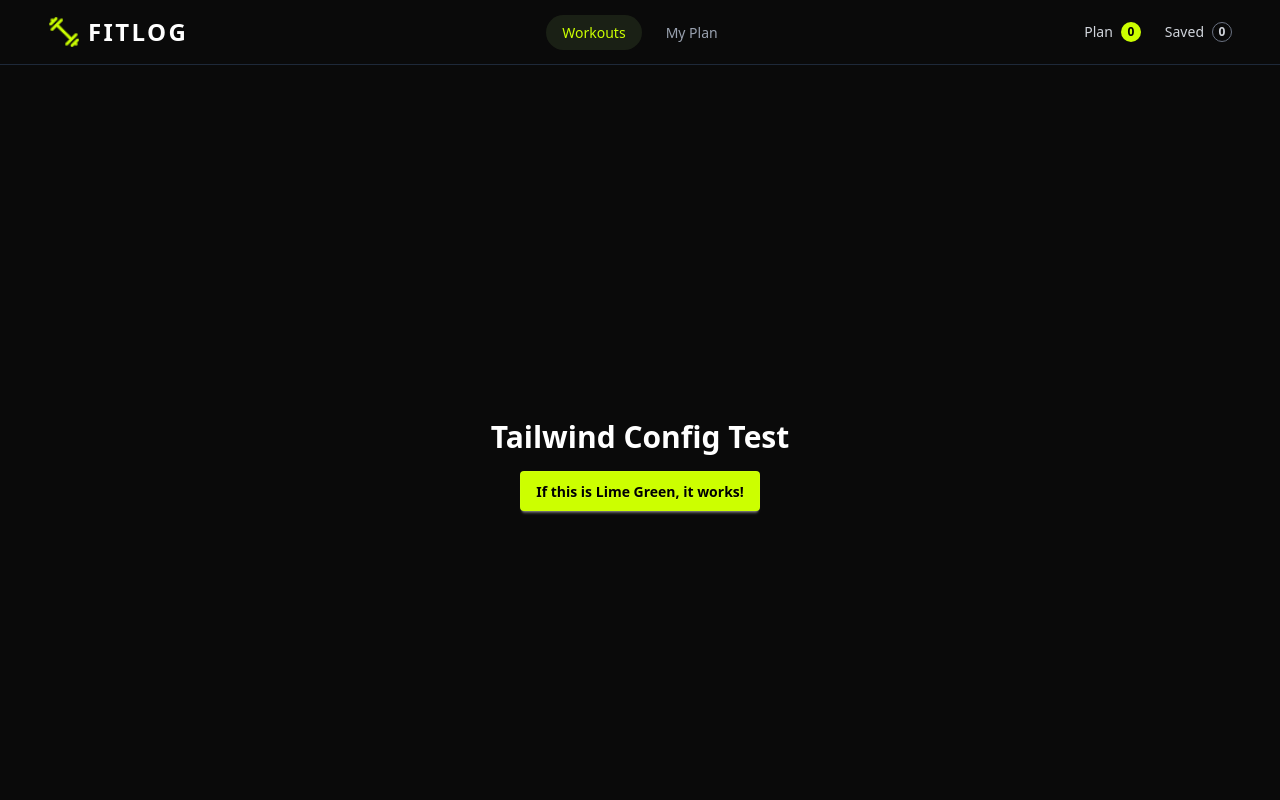
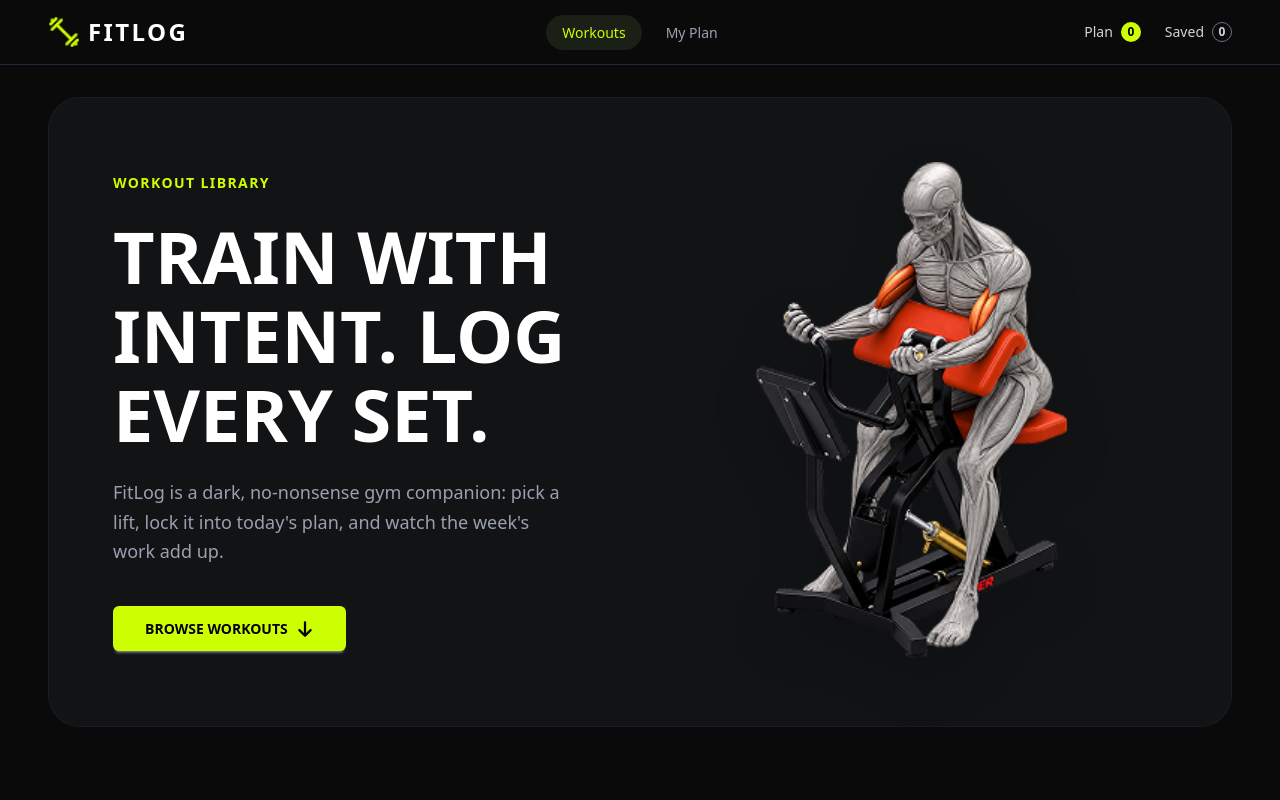
Before and after one commit to nafisasraboni/Fit_Log, a Next.js app in the folder fit-log/: page / in a window 1280 px wide. Shown: the top 800 px of the page. Built offline with nearby package versions, Linux system fonts and the light colour scheme.

Commit message:
Completed the hero section

```diff
--- a/fit-log/package.json
+++ b/fit-log/package.json
@@ -12,6 +12,7 @@
     "next": "16.3.6",
     "react": "19.2.8",
     "react-dom": "19.2.8",
+    "react-icons": "^5.7.0",
     "react-toastify": "^11.1.0"
   },
   "devDependencies": {
--- /dev/null
+++ b/fit-log/src/app/components/Hero.jsx
@@ -0,0 +1,52 @@
+'use client';
+import Image from 'next/image';
+import { FaArrowDown } from 'react-icons/fa6';
+
+export default function Hero() {
+  const scrollToLibrary = () => {
+    const librarySection = document.getElementById('library');
+    if (librarySection) {
+      librarySection.scrollIntoView({ behavior: 'smooth' });
+    }
+  };
+
+  return (
+    <div className="bg-[#111315] rounded-[2rem] mx-4 md:mx-12 mt-8 p-8 md:p-16 flex flex-col lg:flex-row items-center justify-between border border-gray-800/50">
+
+      {/* Left Content Area */}
+      <div className="lg:w-1/2 flex flex-col items-start space-y-6 mt-10 lg:mt-0">
+        <p className="text-brand font-bold text-sm tracking-widest uppercase">
+          WORKOUT LIBRARY
+        </p>
+
+        <h1 className="text-5xl md:text-7xl font-bold font-oswald uppercase leading-[1.1] text-white">
+          Train With Intent. Log Every Set.
+        </h1>
+
+        <p className="text-gray-400 text-lg max-w-md leading-relaxed">
+          FitLog is a dark, no-nonsense gym companion: pick a lift, lock it into today's plan, and watch the week's work add up.
+        </p>
+
+        <button
+          onClick={scrollToLibrary}
+          className="btn bg-brand hover:bg-[#b3e600] text-black border-none font-bold px-8 py-3 h-auto rounded-md mt-4 transition-transform active:scale-95 flex items-center gap-2"
+        >
+          BROWSE WORKOUTS <FaArrowDown className="text-lg" />
+        </button>
+      </div>
+
+      {/* Right Image Area */}
+      <div className="lg:w-1/2 flex justify-center lg:justify-end mt-10 lg:mt-0">
+        <Image
+          src="/assets/banner.png"
+          alt="Workout Machine Illustration"
+          width={500}
+          height={500}
+          className="object-contain drop-shadow-2xl"
+          priority
+        />
+      </div>
+
+    </div>
+  );
+}
--- a/fit-log/src/app/globals.css
+++ b/fit-log/src/app/globals.css
@@ -5,6 +5,7 @@
   --color-brand: #ccff00;
   --color-darkBg: #0a0a0a;
   --color-cardBg: #111315;
+  --font-oswald: var(--font-oswald); /* Next.js থেকে ফন্ট ভ্যারিয়েবল এখানে আসবে */
 }
 
 body {
--- a/fit-log/src/app/layout.js
+++ b/fit-log/src/app/layout.js
@@ -1,10 +1,11 @@
-import { Geist, Geist_Mono } from "next/font/google";
+import { Geist, Geist_Mono, Oswald } from "next/font/google";
 import { AppProvider } from '@/context/AppContext';
 import { ToastContainer } from 'react-toastify';
 import 'react-toastify/dist/ReactToastify.css';
 
 import "./globals.css";
 import Navbar from "./components/Navbar";
+import Hero from "./components/Hero";
 
 const geistSans = Geist({
   variable: "--font-geist-sans",
@@ -14,6 +15,12 @@ const geistSans = Geist({
 const geistMono = Geist_Mono({
   variable: "--font-geist-mono",
   subsets: ["latin"],
+});
+
+const oswald = Oswald({
+  variable: "--font-oswald",
+  subsets: ["latin"],
+  weight: ["700"],
 });
 
 export const metadata = {
@@ -32,6 +39,7 @@ export default function RootLayout({ children }) {
         <AppProvider>
 
           <Navbar></Navbar>
+          <Hero></Hero>
 
           {/* flex-grow দেওয়ার কারণে ফুটার সবসময় নিচে থাকবে */}
           <main className="flex-grow">
```
Also changed, not shown: 1 other file (tests, documents, lock files or other folders).
